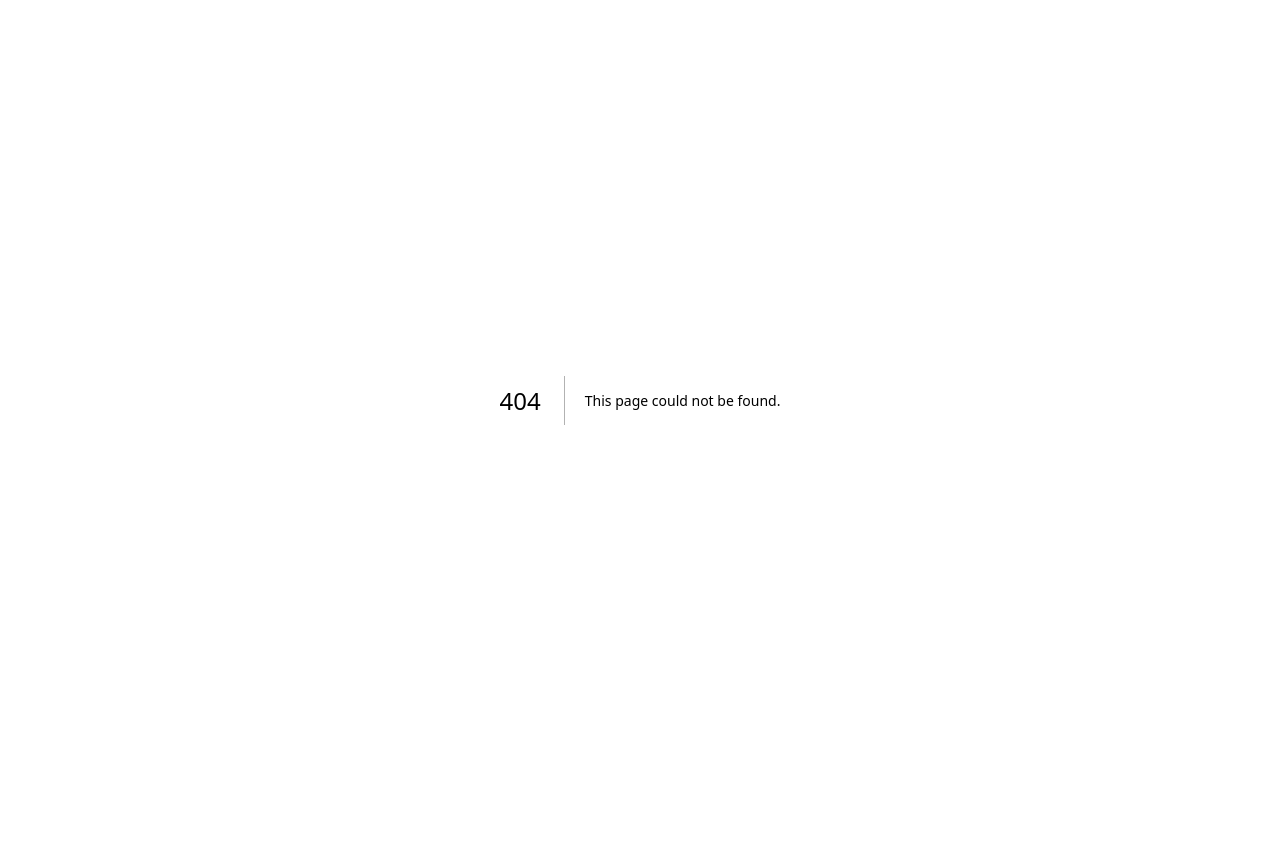
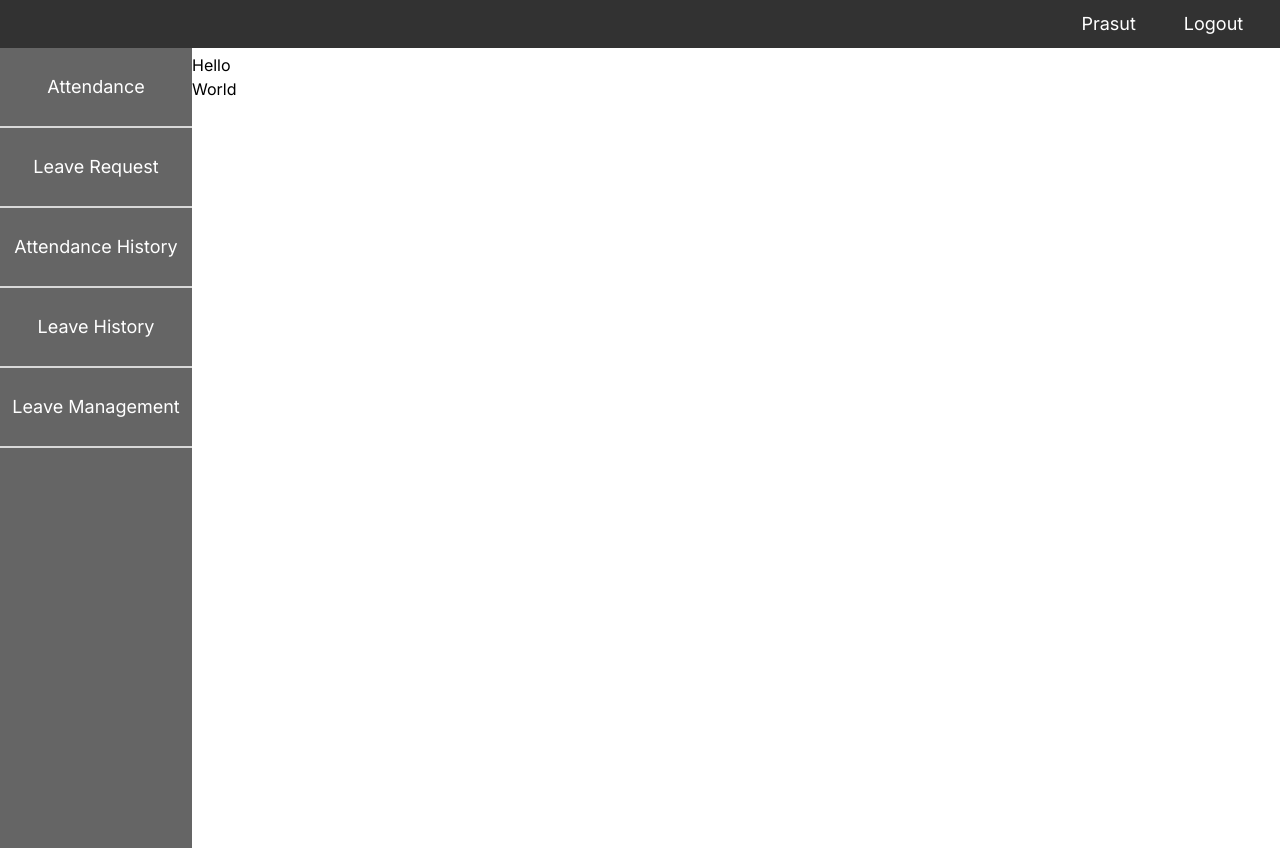
Before and after one commit to night-sornram/employee-management, a Next.js app in the folder frontend/employee-management/: page /attendance in a window 1280 px wide. Before the commit this address had no page. Before the commit the page ends 800 px from the top, so only its background shows below. Built offline with nearby package versions, Linux system fonts and the light colour scheme.

Commit message:
navbar topbar login page

```diff
--- /dev/null
+++ b/frontend/employee-management/app/(main-system)/attendance/page.tsx
@@ -0,0 +1,7 @@
+export default function AttendancePage () {
+    return (
+        <div>
+            <h1 className="w-[70%] mt-[6%]">Hello World</h1>
+        </div>
+    );
+}
--- /dev/null
+++ b/frontend/employee-management/app/(main-system)/layout.tsx
@@ -0,0 +1,19 @@
+import NavBar from "@/components/NavBar/NavBar";
+import TopBar from "@/components/TopBar/TopBar";
+
+export default function RootLayout({
+  children,
+}: Readonly<{
+  children: React.ReactNode;
+}>) {
+  return (
+    <>
+        <TopBar/>
+        <div className="flex w-full">
+            <NavBar/>
+            {children}
+        </div>
+
+    </>
+  );
+}
--- a/frontend/employee-management/app/globals.css
+++ b/frontend/employee-management/app/globals.css
@@ -4,7 +4,7 @@
 
 :root {
   --foreground-rgb: 0, 0, 0;
-  --background-start-rgb: 214, 219, 220;
+  --background-start-rgb: 255, 255, 255;
   --background-end-rgb: 255, 255, 255;
 }
 
--- /dev/null
+++ b/frontend/employee-management/app/login/page.tsx
@@ -0,0 +1,42 @@
+'use client'
+
+import { useRouter } from "next/navigation";
+
+export default function LoginPage () {
+
+    const router = useRouter();
+
+    const handleLogin= async (e: React.FormEvent<HTMLFormElement>) => {
+        alert("login!");
+        router.push('/attendance');
+        router.refresh();
+    }
+
+    return (
+      <div className="flex flex-row h-screen">
+        <div className="bg-p-darkgray w-[60%] flex flex-col justify-center">
+            <h1 className="text-white text-center">Cover Image</h1>
+        </div>
+        <div className="w-[40%] flex flex-col">
+            <div className="px-[10%] pt-[30%]">
+                <h1 className="text-2xl font-bold mb-[10%]">Login</h1>
+                <form onSubmit={handleLogin}>
+                    <div className="mb-[5%]">
+                        <h2>ID</h2>
+                        <input type="text" placeholder="Your ID" className="bg-p-lightgray placeholder-gray-500 rounded px-3 py-2 w-full"/>
+                    </div>
+                    <div className="mb-[5%]">
+                        <h2>Password</h2>
+                        <input type="password" placeholder="Your ID" className="bg-p-lightgray placeholder-gray-500 rounded px-3 py-2 w-full"/>
+                    </div>
+                    <div className="flex flex-col items-center">
+                        <button type="submit" className="bg-p-darkgray px-3 py-2 rounded text-white">
+                            Login
+                        </button>
+                    </div>
+                </form>
+            </div>
+        </div>
+      </div>
+    );
+}
--- /dev/null
+++ b/frontend/employee-management/components/NavBar/NavBar.tsx
@@ -0,0 +1,33 @@
+import Link from "next/link";
+
+export default function NavBar () {
+    return (
+        <div className="bg-p-gray w-[15%] h-screen flex flex-col justify-start items-center">
+            <Link href='/attendance' className="bg-p-gray hover:bg-p-darkgray w-full h-[10%] text-center border-p-lightgray border-b-2 flex flex-row justify-center">
+                <div className="flex flex-col justify-center">
+                    <h1 className="text-white text-lg">Attendance</h1>
+                </div>
+            </Link>
+            <Link href='/attendance' className="bg-p-gray hover:bg-p-darkgray w-full h-[10%] text-center border-p-lightgray border-b-2 flex flex-row justify-center">
+                <div className="flex flex-col justify-center">
+                    <h1 className="text-white text-lg">Leave Request</h1>
+                </div>
+            </Link>
+            <Link href='/attendance' className="bg-p-gray hover:bg-p-darkgray w-full h-[10%] text-center border-p-lightgray border-b-2 flex flex-row justify-center">
+                <div className="flex flex-col justify-center">
+                    <h1 className="text-white text-lg">Attendance History</h1>
+                </div>
+            </Link>
+            <Link href='/attendance' className="bg-p-gray hover:bg-p-darkgray w-full h-[10%] text-center border-p-lightgray border-b-2 flex flex-row justify-center">
+                <div className="flex flex-col justify-center">
+                    <h1 className="text-white text-lg">Leave History</h1>
+                </div>
+            </Link>
+            <Link href='/attendance' className="bg-p-gray hover:bg-p-darkgray w-full h-[10%] text-center border-p-lightgray border-b-2 flex flex-row justify-center">
+                <div className="flex flex-col justify-center">
+                    <h1 className="text-white text-lg">Leave Management</h1>
+                </div>
+            </Link>
+        </div>
+    );
+}
--- /dev/null
+++ b/frontend/employee-management/components/TopBar/TopBar.tsx
@@ -0,0 +1,16 @@
+import Link from "next/link";
+
+export default function TopBar () {
+    return (
+        <div className="bg-p-darkgray h-[6vh] w-full flex flex-row justify-end pr-[1%]">
+            <div className="flex flex-col justify-center px-6">
+                <h1 className="text-white text-lg">Prasut</h1>
+            </div>
+            <Link href="/login" className="flex flex-col justify-center px-6 hover:bg-zinc-800">
+                <div>
+                    <h1 className="text-white text-lg">Logout</h1>
+                </div>
+            </Link>
+        </div>
+    );
+}
--- a/frontend/employee-management/tailwind.config.ts
+++ b/frontend/employee-management/tailwind.config.ts
@@ -13,6 +13,11 @@ const config: Config = {
         "gradient-conic":
           "conic-gradient(from 180deg at 50% 50%, var(--tw-gradient-stops))",
       },
+      colors: {
+        'p-darkgray' : "#323232",
+        'p-lightgray' : "#D9D9D9",
+        'p-gray' : "#656565"
+      }
     },
   },
   plugins: [],
```
